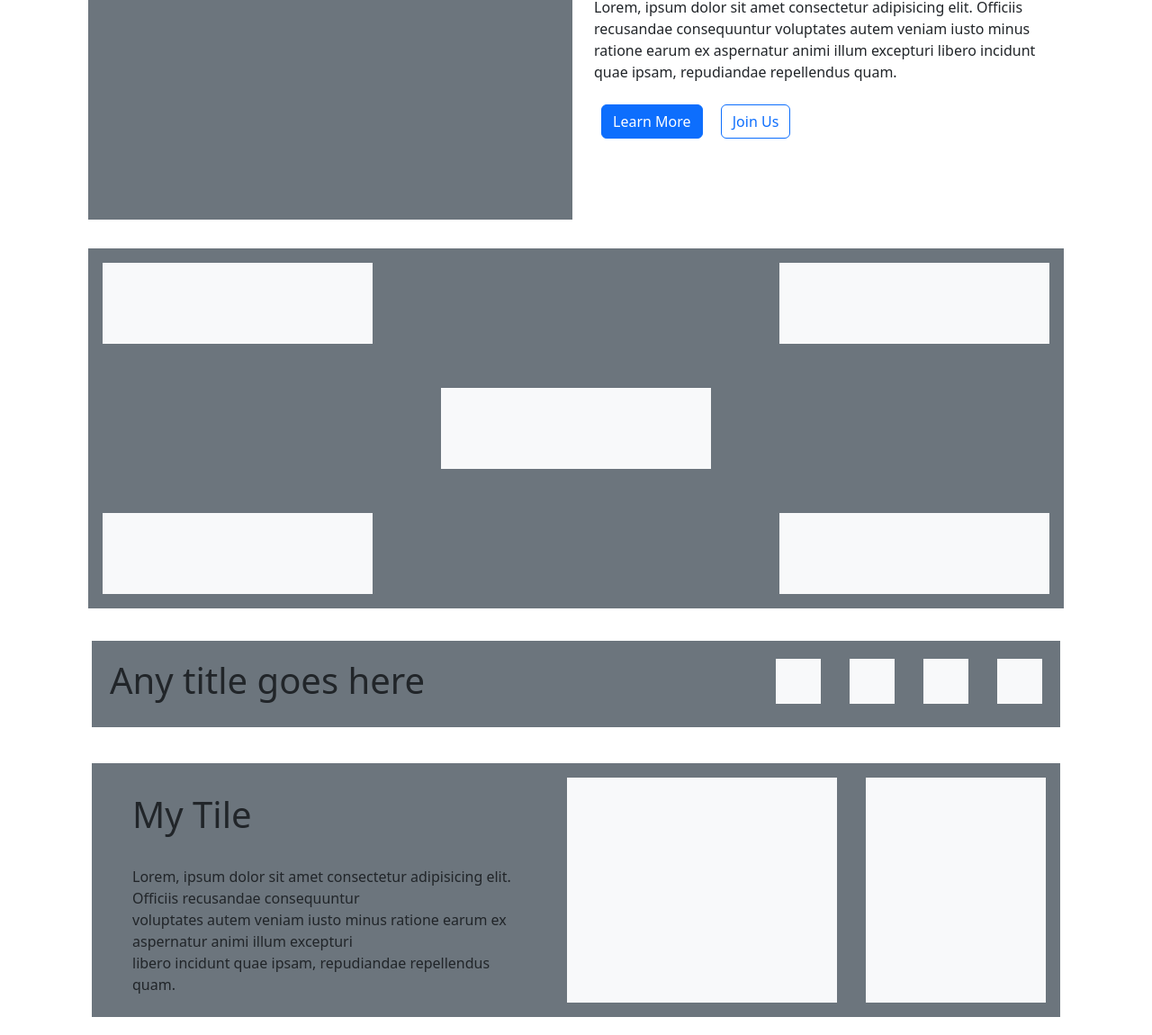
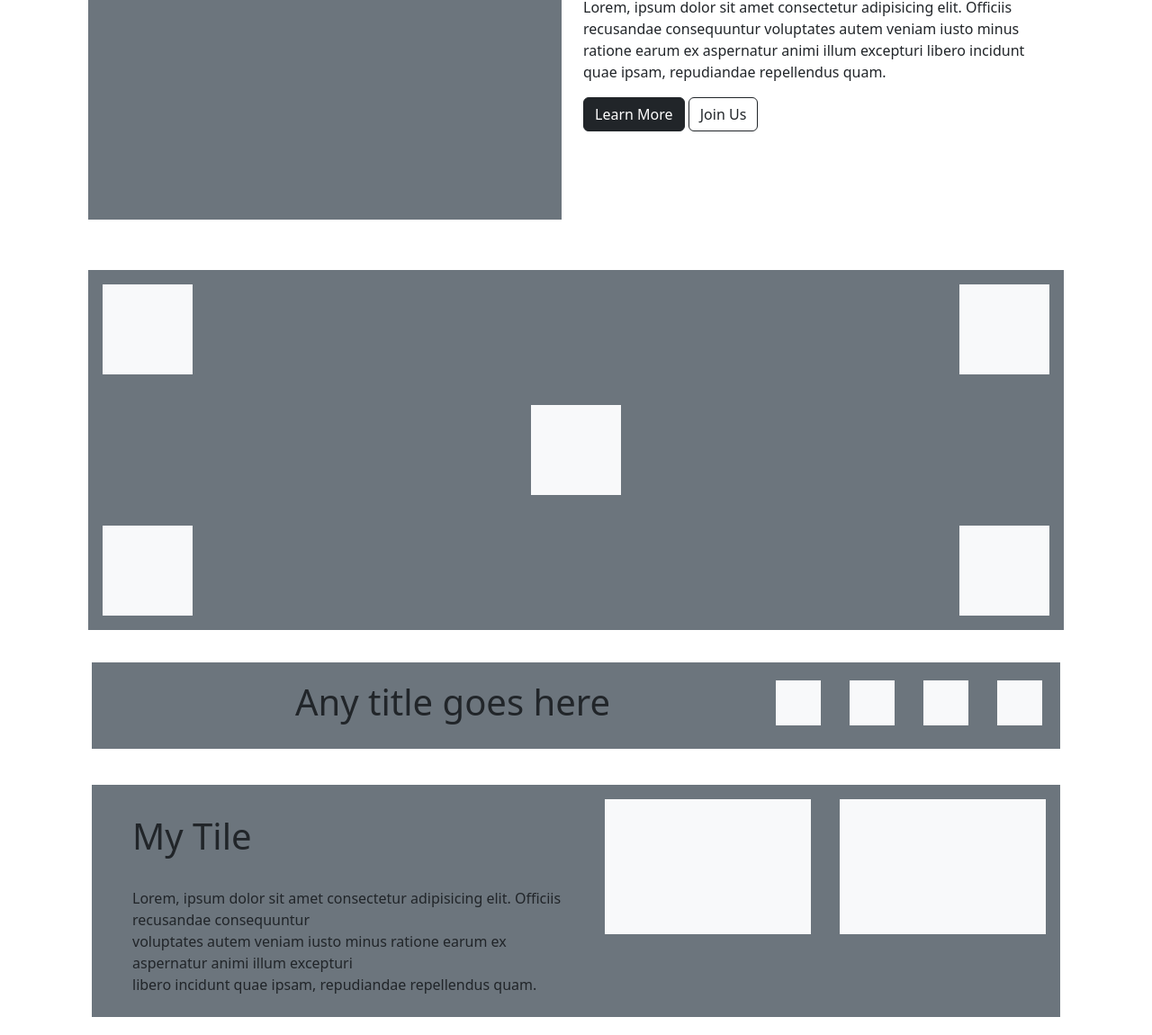
Before and after one commit to sharda2602/Demo_Adify1, a plain HTML site: page bootstrap-5.3.3-dist/task1.html in a window 1280 px wide. Shown: the part 742-1892 px from the top of the page at 90% size. Drawn offline with nearby package versions, Linux system fonts and the light colour scheme.

Commit message:
Update task1.html

```diff
--- a/bootstrap-5.3.3-dist/task1.html
+++ b/bootstrap-5.3.3-dist/task1.html
@@ -30,12 +30,12 @@
 
         <div class="container">
             <div class="row p-2">
-                <div class="col bg-secondary m-2" style="height: 300px;"></div>
-                <div class="col m-1" style="height: 300px;">
+                <div class="col bg-secondary m-2 sm-6" style="height: 300px;"></div>
+                <div class="col-sm-6 m-1" style="height: 300px;">
                     <h1>Demo Tile</h1>
                     <p>Lorem, ipsum dolor sit amet consectetur adipisicing elit. Officiis recusandae consequuntur voluptates autem veniam iusto minus ratione earum ex aspernatur animi illum excepturi libero incidunt quae ipsam, repudiandae repellendus quam.</p>
-                    <button type="button" class="btn btn-primary btn-md m-2">Learn More</button>
-                    <button type="button" class="btn btn-outline-primary btn-md m-2">Join Us</button>
+                    <button class="btn btn-dark">Learn More</button>
+                    <button class="btn btn-outline-dark">Join Us</button>
                     <br>
                     <br>
                     <br>
@@ -43,20 +43,20 @@
             </div>
         </div>
 
-        <div class="container text-center p-3">
+
+        <div class="container text-center p-3 mt-4">
             <div class="position-relative bg-secondary" style="padding: 200px;">
-                <div class="position-absolute top-0 start-0 bg-light m-3 p-2" style="height: 90px; width: 300px;"><br></div>
-                <div class="position-absolute top-0 end-0 bg-light m-3 p-2" style="height: 90px; width: 300px;"></div>
-                <div class="position-absolute top-50 start-50 translate-middle bg-light" style="height: 90px; width: 300px;"></div>
-                <div class="position-absolute bottom-0 start-0 bg-light m-3 p-2" style="height: 90px; width: 300px;"></div>
-                <div class="position-absolute bottom-0 end-0 bg-light m-3 p-2" style="height: 90px; width: 300px;"></div>
+                <div class="position-absolute top-0 start-0 bg-light m-3" style="height: 20px; width: 40px; padding: 50px;"><br></div>
+                <div class="position-absolute top-0 end-0 bg-light m-3" style="height: 20px; width: 40px; padding: 50px;"></div>
+                <div class="position-absolute top-50 start-50 translate-middle bg-light" style="height: 20px; width: 40px; padding: 50px;"></div>
+                <div class="position-absolute bottom-0 start-0 bg-light m-3" style="height: 20px; width: 40px; padding: 50px;"></div>
+                <div class="position-absolute bottom-0 end-0 bg-light m-3" style="height: 20px; width: 40px; padding: 50px;"></div>
             </div>
 
         </div>
-
         <div class="container p-3">
             <div class="row justify-content-end bg-secondary m-1 p-1">
-                <div class="col p-3">
+                <div class="col-sm-6 p-3">
                     <h1>Any title goes here</h1>
                 </div>
                 <div class="col-1 bg-light m-3" style="height: 50px; width: 50px;"><br></div>
@@ -67,13 +67,13 @@
         </div>
         <div class="container p-1">
             <div class="row justify-content-end bg-secondary m-3">
-                <div class="col m-2">
+                <div class="col-sm-6 m-2">
                     <h1 style="padding: 25px;">My Tile</h1>
                         <p style="padding-left: 25px;">Lorem, ipsum dolor sit amet consectetur adipisicing elit. Officiis recusandae consequuntur <br>voluptates autem veniam iusto minus ratione earum ex aspernatur animi illum excepturi<br> libero incidunt quae ipsam, repudiandae repellendus quam.</p>
                 </div>
-                <div class="col-1 bg-light m-3" style="height: 250px; width: 300px;"><br></div>
+                <div class="col bg-light m-3" style="height: 150px; width: 250px;"><br></div>
 
-                <div class="col-1 bg-light m-3" style="height: 250px; width: 200px;"></div>
+                <div class="col bg-light m-3" style="height: 150px; width: 200px;"></div>
             </div>
         </div>
 
```
